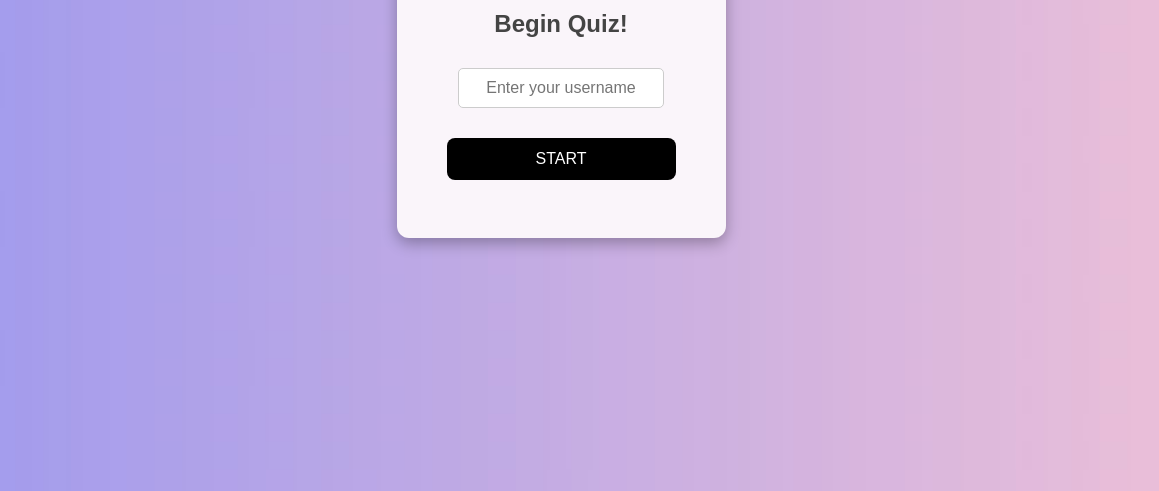
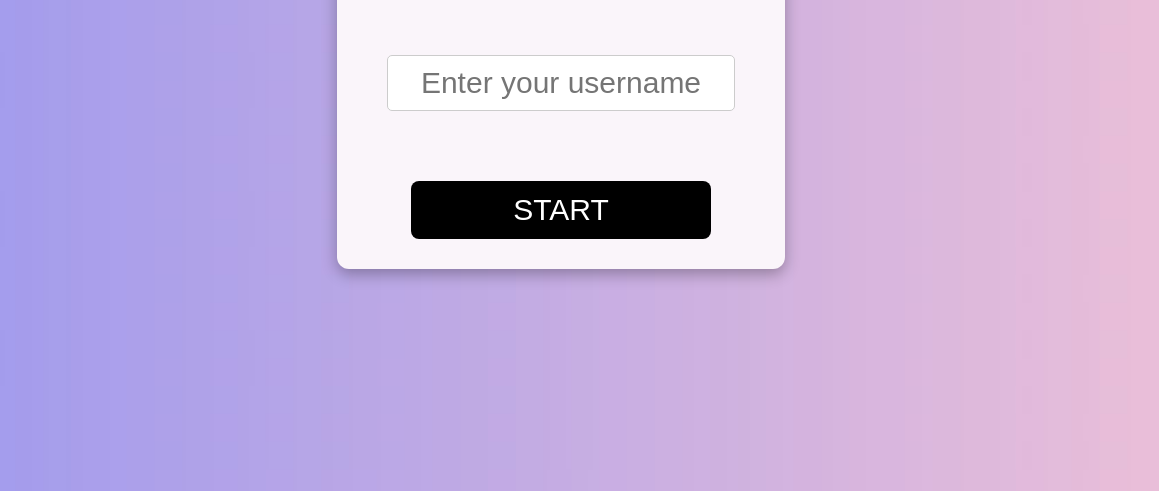
Before and after one commit to hridikabanik02/seng513-202501-assignment2, a website with bundled scripts: page src/index.html in a window 1536 px wide. Shown: the part 309-800 px from the top of the page, without its empty margins (207-1366 px from the left). Built offline with nearby package versions, Linux system fonts and the light colour scheme.

Commit message:
css update

```diff
--- a/src/styles.css
+++ b/src/styles.css
@@ -10,17 +10,21 @@ body {
     align-items: center;
     justify-content: center;
     font-family: 'Arial', sans-serif;
+    text-align: center;
 }
 
 /* Quiz Start Container */
 .start-container {
+    align-self: center;
     text-align: center;
     background: rgb(250, 245, 250); /* Can change colour if required */
     /* min-width: 200px; */
-    padding: 50px;
     border-radius: 12px;
     color: white;
     box-shadow: 0 5px 15px rgba(0, 0, 0, 0.3);
+    margin:20px;
+    padding-left: 20px;
+    padding-right: 20px
 }
 /* this is for styling the quiz title */
 .quiz-title {
@@ -70,6 +74,7 @@ body {
     border-radius: 12px;
     box-shadow: 5px 5px 15px rgba(0, 0, 0, 0.2);
     position: relative;
+    align-self: center;
 
 }
 
@@ -83,7 +88,6 @@ body {
 
 /* this is styling for the question text */
 #question-container {
-    min-width: 800px;
     display: flex;
     flex-direction: column;
     align-items: center;
@@ -134,12 +138,25 @@ button:active {
     font-weight: bold;
     transition: background-color 0.3s ease-in-out;
 }
-/* MEDIA QUERIES */
-/*
 
-@media (max-width: 600px) {
-    .quiz-container {
-        width: 90%;
-        margin: 20px auto;
+
+@media (min-width: 1441px) {
+
+    .quiz-title{
+        font-size: 40px;
     }
-} */
+    .username-input,.start-btn{
+        font-size: 30px;
+    }
+    .username-input{
+        margin-top: 50px;
+        margin-bottom: 50px;
+    }
+    .start-btn{
+        margin-bottom: 30px;
+    }
+    .quiz-question-text{
+        font-size: 35px;
+    }
+
+}
```
